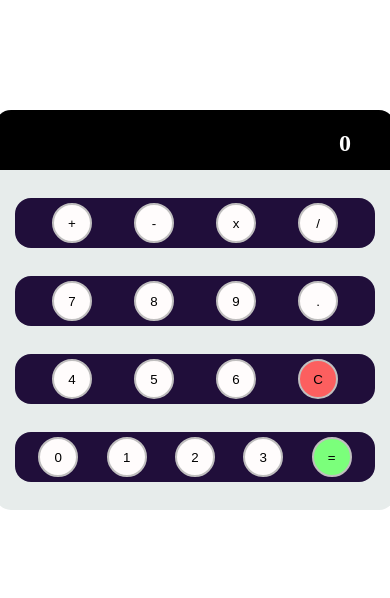
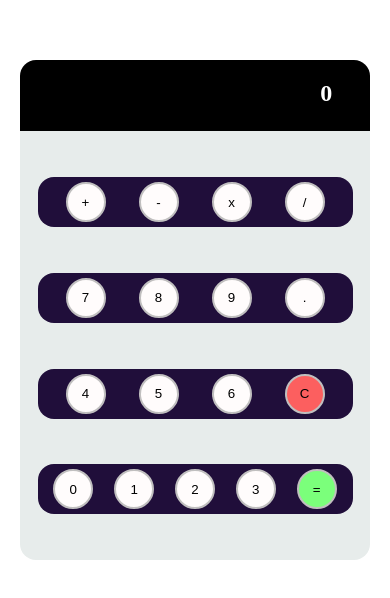
Before and after one commit to Ameer2000Mzori/Calculator, a website built with webpack: page src/index.html in a window 390 px wide. Shown: the part 112-710 px from the top of the page. Built offline with nearby package versions, Linux system fonts and the light colour scheme.

Commit message:
added responsvness to the project

```diff
--- a/src/style.scss
+++ b/src/style.scss
@@ -89,4 +89,11 @@ body {
       }
     }
   }
+
+  @media screen and (max-width: 768px) {
+    .calculator-Wrap {
+      width: 350px;
+      height: 500px;
+    }
+  }
 }
```
Also changed, not shown: src/style.css, 1 other file.
